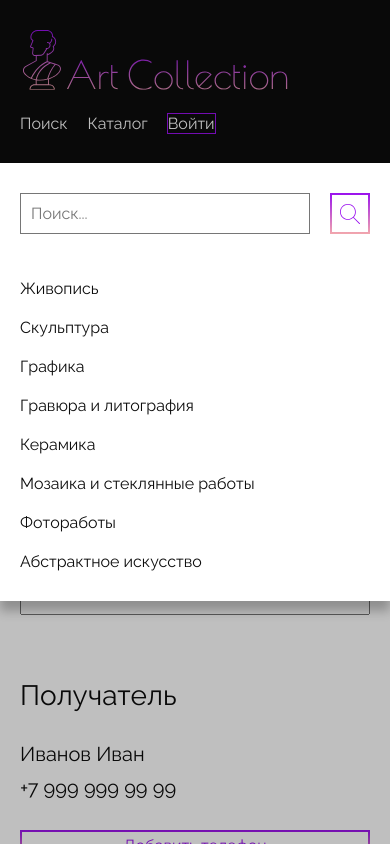
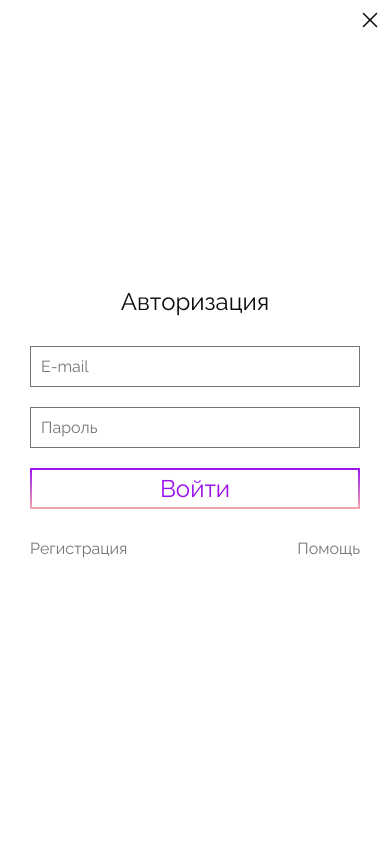
Before and after one commit to katya-sy/art-collection, a React (Vite) app: page /purchase in a window 390 px wide. Both pictures are taken after a click on the button "Войти". Shown: the top 844 px of the page. Built offline with nearby package versions, Linux system fonts and the light colour scheme.

Commit message:
fix modals

```diff
--- a/src/App.css
+++ b/src/App.css
@@ -69,6 +69,7 @@ img {
   border-image-source: var(--gradient);
   border-image-slice: 2;
   border-image-width: 2px;
+  transition: all 0.3s ease-in-out;
 }
 
 .btn-mini {
@@ -89,11 +90,17 @@ img {
   height: 20px;
 }
 
+.btn:hover {
+  background-color: var(--purple);
+  color: var(--white);
+}
+
 input {
   width: 100%;
   border: 1px solid var(--grey);
   padding: 10px;
   font-family: inherit;
+  transition: all 0.3s ease-in-out;
 }
 
 input::placeholder {
@@ -106,6 +113,12 @@ textarea {
   padding: 10px;
   font-family: inherit;
   resize: none;
+  transition: all 0.3s ease-in-out;
+}
+
+input:hover,
+textarea:hover {
+  border-color: var(--purple);
 }
 
 select {
@@ -113,6 +126,12 @@ select {
   border: 1px solid var(--grey);
   padding: 10px;
   font-family: inherit;
+  transition: all 0.3s ease-in-out;
+}
+
+select:hover {
+  background-color: var(--purple);
+  color: var(--white);
 }
 
 .input-error {
@@ -319,9 +338,11 @@ body {
   align-items: center;
   justify-content: center;
   background-color: rgba(0, 0, 0, 25%);
+  z-index: 1;
 }
 
 .modal-content {
+  position: relative;
   width: 420px;
   padding: 30px;
   display: flex;
@@ -329,6 +350,12 @@ body {
   align-items: center;
   gap: 40px;
   background-color: var(--white);
+}
+
+.close-modal {
+  position: absolute;
+  right: 10px;
+  top: 10px;
 }
 
 @media (max-width: 1200px) {
@@ -428,6 +455,10 @@ body {
   .search-wrapper {
     width: 100%;
   }
+
+  .modal-content {
+    gap: 30px;
+  }
 }
 
 @media (max-width: 576px) {
@@ -477,6 +508,16 @@ body {
     flex-wrap: wrap;
     gap: 10px;
   }
+
+  .modal-content {
+    position: absolute;
+    width: 100%;
+    justify-content: center;
+    top: 0;
+    right: 0;
+    bottom: 0;
+    left: 0;
+  }
 }
 
 @media (max-width: 460px) {
--- a/src/components/Header.jsx
+++ b/src/components/Header.jsx
@@ -38,6 +38,10 @@ export const Header = () => {
     ? (document.body.style.overflow = "hidden")
     : (document.body.style.overflow = "auto");
 
+  isOpenModal || isOpenRegModal
+    ? (document.body.style.overflow = "hidden")
+    : (document.body.style.overflow = "auto");
+
   return (
     <div style={{ position: "relative" }}>
       <div className="bg-black p-v-30">
@@ -64,7 +68,7 @@ export const Header = () => {
                 <button
                   className="link"
                   onClick={() => {
-                    setIsOpenMenu((prev) => !prev);
+                    setIsOpenMenu(false);
                     setIsOpenModal((prev) => !prev);
                   }}
                 >
--- a/src/components/UI/Modal.jsx
+++ b/src/components/UI/Modal.jsx
@@ -1,5 +1,5 @@
-import React, { useState } from "react";
 import Portal from "./Portal";
+import close from "../../assets/img/close.svg";
 
 export const Modal = ({ isOpen, setModal, children }) => {
   const closeModal = () => {
@@ -11,6 +11,9 @@ export const Modal = ({ isOpen, setModal, children }) => {
       // <Portal>
       <div className="modal" onClick={closeModal}>
         <div className="modal-content" onClick={(e) => e.stopPropagation()}>
+          <button onClick={closeModal} className="close-modal">
+            <img src={close} />
+          </button>
           {children}
         </div>
       </div>
```
Also changed, not shown: src/assets/img/close.svg (added).
